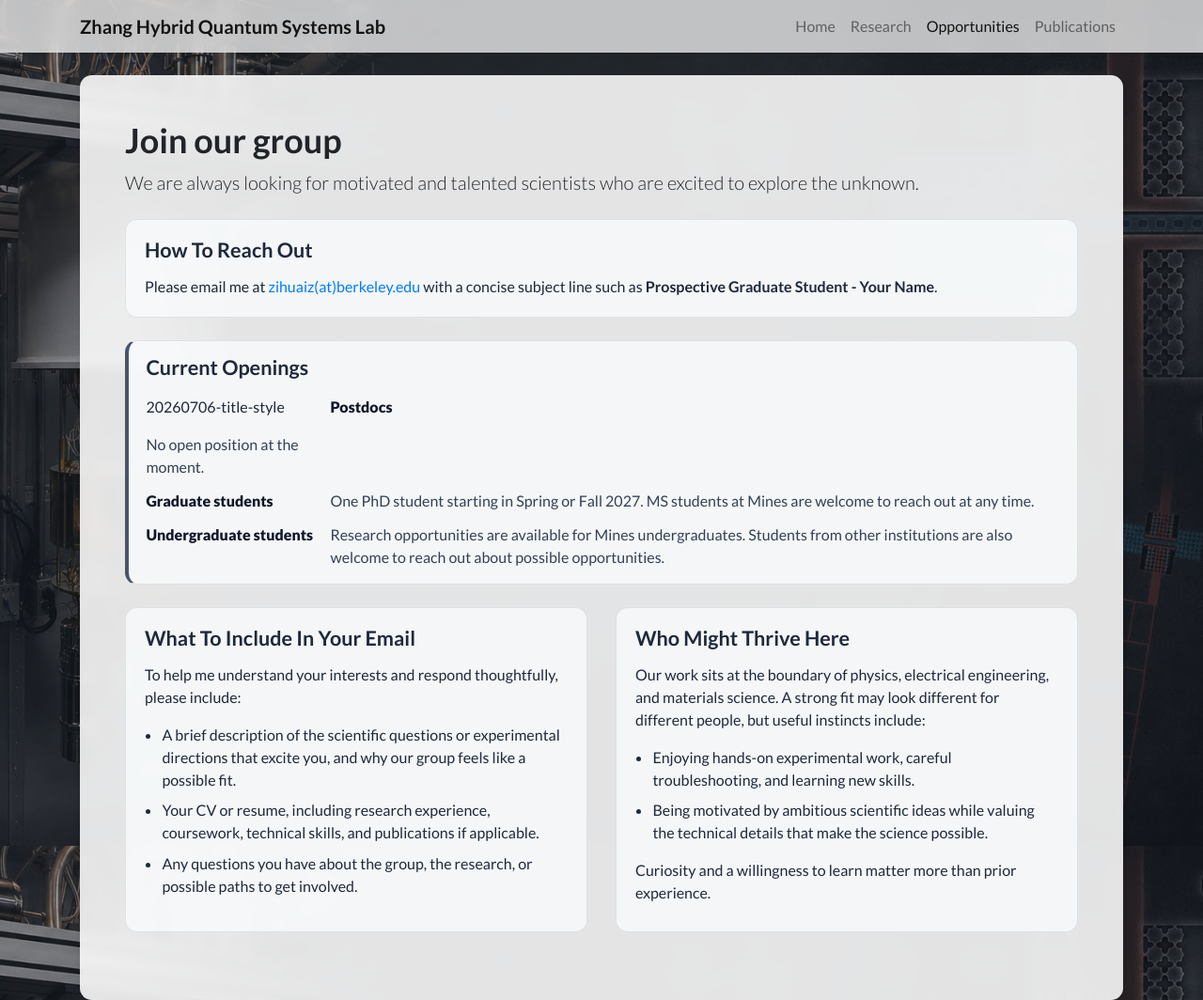
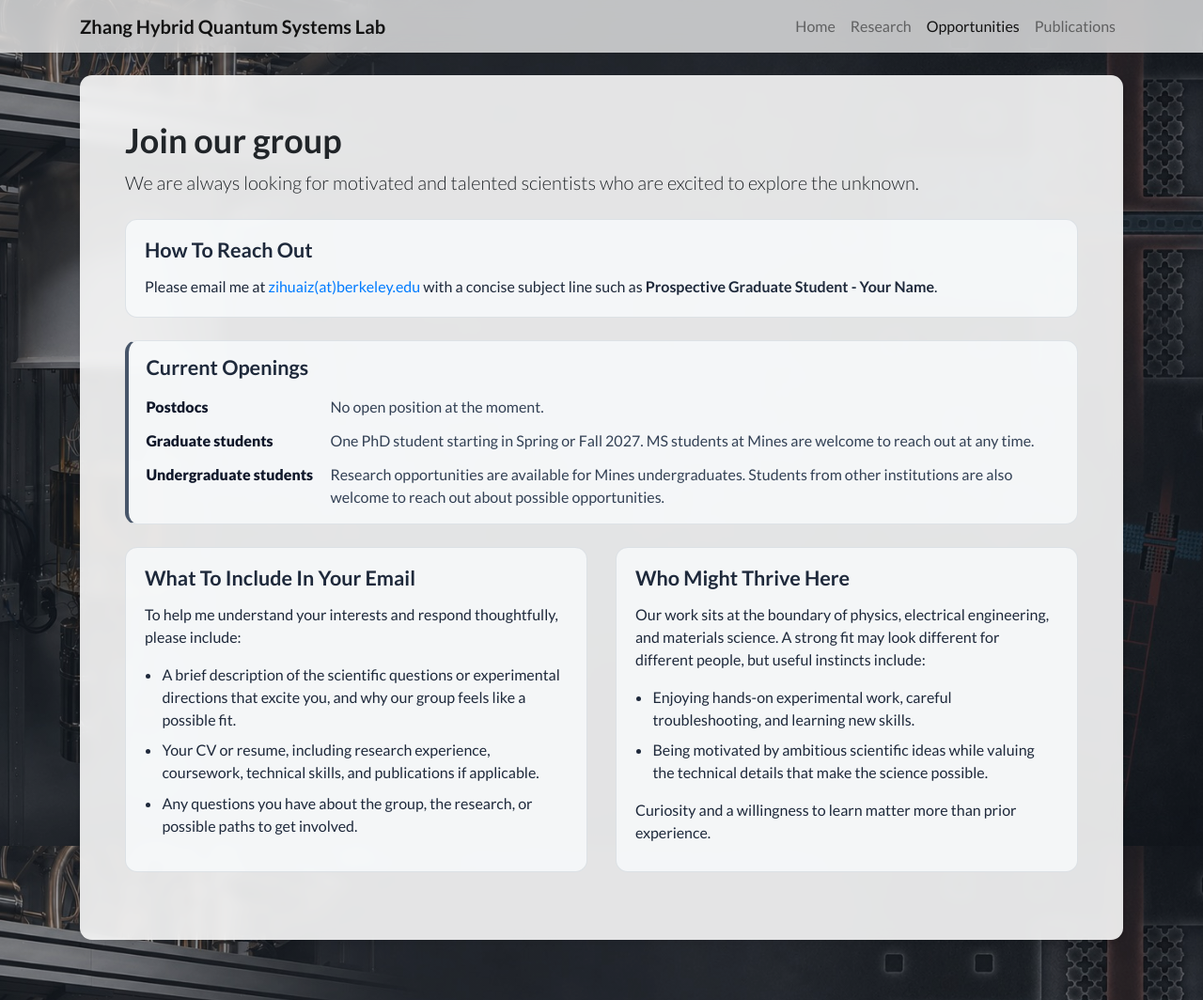
Before and after one commit to zihuaiz/zihuaiz.github.io, a Jekyll site: the page opportunities.html, which Jekyll copies as it is, in a window 1280 px wide and 1064 px high. Shown: the whole window at 94% size. Built offline with Jekyll 4.4.1, drawn with Linux system fonts in a browser that asks for light colours; a style sheet for code colours, icons or effects is not loaded.

Commit message:
Fix opening item markup in opportunities.html

```diff
--- a/opportunities.html
+++ b/opportunities.html
@@ -54,7 +54,7 @@
                 <div class="opportunity-status mb-4">
                     <h2>Current Openings</h2>
                     <div class="opening-list mt-3">
-                        <div class="opening-item">20260706-title-style
+                        <div class="opening-item">
                             <span class="opening-role">Postdocs</span>
                             <span class="opening-detail">No open position at the moment.</span>
                         </div>
```
